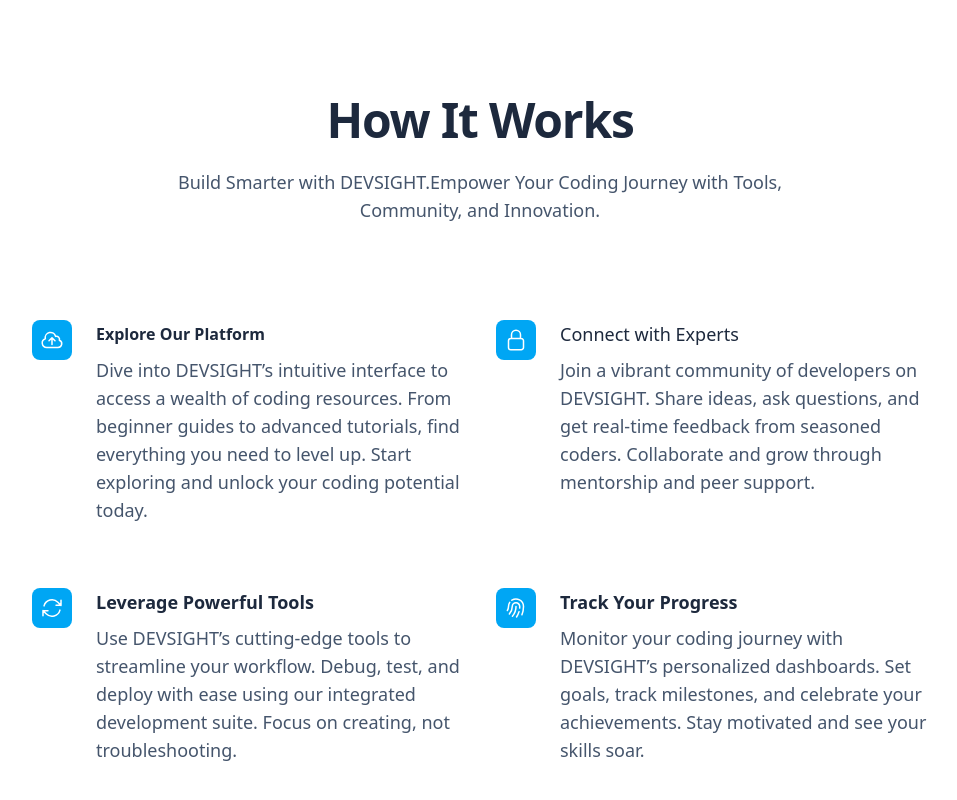
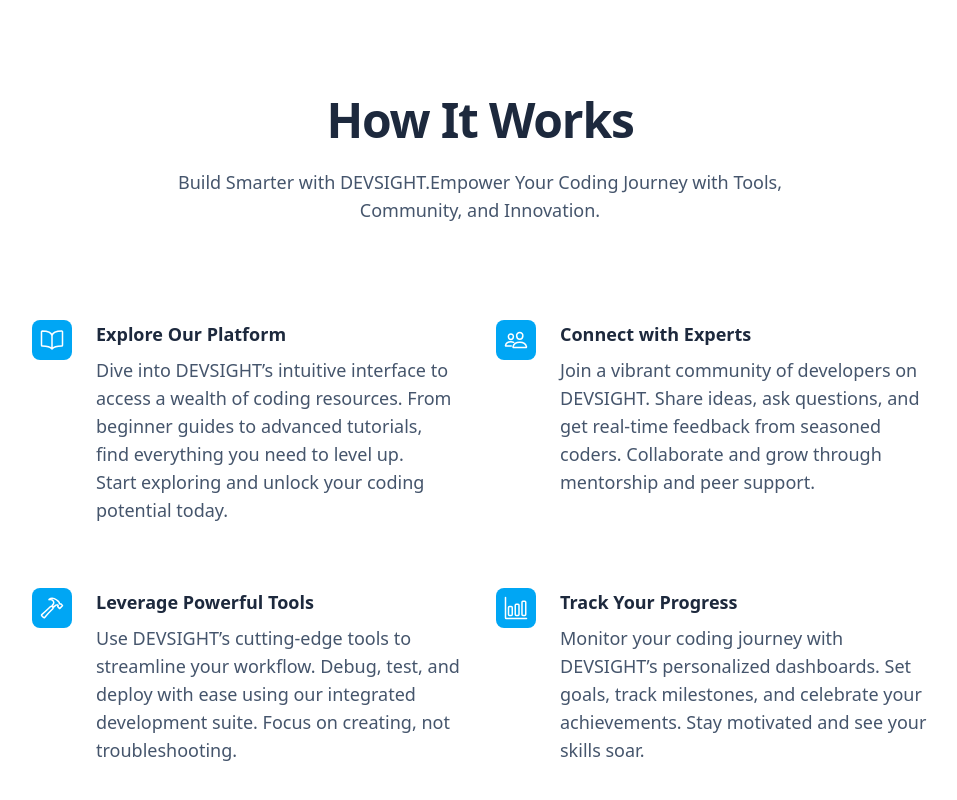
Before and after one commit to Grey01Rebel/DEVSIGHT, a plain HTML site: page index.html in a window 1280 px wide. Shown: the part 840-1640 px from the top of the page, without its empty margins (160-1117 px from the left). Drawn offline with nearby package versions, Linux system fonts and the light colour scheme.

Commit message:
updated size and of the icons

```diff
--- a/index.html
+++ b/index.html
@@ -38,22 +38,18 @@
                         <div class="mx-auto mt-16 max-w-2xl sm:mt-20 lg:mt-24 lg:max-w-4xl">
                         <dl class="grid max-w-xl grid-cols-1 gap-x-8 gap-y-10 lg:max-w-none lg:grid-cols-2 lg:gap-y-16">
                             <div class="relative pl-16">
-                            <dt class="text-base/7 font-bold text-slate-800">
+                            <dt class="text-lg font-bold text-slate-800">
                                 <div class="absolute left-0 top-0 flex size-10 items-center justify-center rounded-lg bg-sky-500">
-                                <svg class="size-6 text-white" fill="none" viewBox="0 0 24 24" stroke-width="1.5" stroke="currentColor" aria-hidden="true" data-slot="icon">
-                                    <path stroke-linecap="round" stroke-linejoin="round" d="M12 16.5V9.75m0 0 3 3m-3-3-3 3M6.75 19.5a4.5 4.5 0 0 1-1.41-8.775 5.25 5.25 0 0 1 10.233-2.33 3 3 0 0 1 3.758 3.848A3.752 3.752 0 0 1 18 19.5H6.75Z" />
-                                </svg>
+                                <ion-icon class="size-6 text-white" name="book-outline"></ion-icon>
                                 </div>
                                 Explore Our Platform
                             </dt>
-                            <dd class="mt-2">Dive into DEVSIGHT’s intuitive interface to access a wealth of coding resources. From beginner guides to advanced tutorials, find everything you need to level up. Start exploring and unlock your coding potential today.</dd>
+                            <dd class="mt-2 text-pretty">Dive into DEVSIGHT’s intuitive interface to access a wealth of coding resources. From beginner guides to advanced tutorials, find everything you need to level up. Start exploring and unlock your coding potential today.</dd>
                             </div>
                             <div class="relative pl-16">
-                            <dt class="lg font-semi-bold text-slate-800">
+                            <dt class="text-lg font-bold text-slate-800">
                                 <div class="absolute left-0 top-0 flex size-10 items-center justify-center rounded-lg bg-sky-500">
-                                <svg class="size-6 text-white" fill="none" viewBox="0 0 24 24" stroke-width="1.5" stroke="currentColor" aria-hidden="true" data-slot="icon">
-                                    <path stroke-linecap="round" stroke-linejoin="round" d="M16.5 10.5V6.75a4.5 4.5 0 1 0-9 0v3.75m-.75 11.25h10.5a2.25 2.25 0 0 0 2.25-2.25v-6.75a2.25 2.25 0 0 0-2.25-2.25H6.75a2.25 2.25 0 0 0-2.25 2.25v6.75a2.25 2.25 0 0 0 2.25 2.25Z" />
-                                </svg>
+                                <ion-icon class="size-6 text-white" name="people-outline"></ion-icon>
                                 </div>
                                 Connect with Experts
                             </dt>
@@ -62,20 +58,16 @@
                             <div class="relative pl-16">
                             <dt class="text-lg font-bold text-slate-800">
                                 <div class="absolute left-0 top-0 flex size-10 items-center justify-center rounded-lg bg-sky-500">
-                                <svg class="size-6 text-white" fill="none" viewBox="0 0 24 24" stroke-width="1.5" stroke="currentColor" aria-hidden="true" data-slot="icon">
-                                    <path stroke-linecap="round" stroke-linejoin="round" d="M16.023 9.348h4.992v-.001M2.985 19.644v-4.992m0 0h4.992m-4.993 0 3.181 3.183a8.25 8.25 0 0 0 13.803-3.7M4.031 9.865a8.25 8.25 0 0 1 13.803-3.7l3.181 3.182m0-4.991v4.99" />
-                                </svg>
+                                <ion-icon class="size-6 text-white" name="hammer-outline"></ion-icon>
                                 </div>
                                 Leverage Powerful Tools
                             </dt>
-                            <dd class="mt-2">Use DEVSIGHT’s cutting-edge tools to streamline your workflow. Debug, test, and deploy with ease using our integrated development suite. Focus on creating, not troubleshooting.</dd>
+                            <dd class="mt-2 text-pretty">Use DEVSIGHT’s cutting-edge tools to streamline your workflow. Debug, test, and deploy with ease using our integrated development suite. Focus on creating, not troubleshooting.</dd>
                             </div>
                             <div class="relative pl-16">
                             <dt class="text-lg font-bold text-slate-800">
                                 <div class="absolute left-0 top-0 flex size-10 items-center justify-center rounded-lg bg-sky-500">
-                                <svg class="size-6 text-white" fill="none" viewBox="0 0 24 24" stroke-width="1.5" stroke="currentColor" aria-hidden="true" data-slot="icon">
-                                    <path stroke-linecap="round" stroke-linejoin="round" d="M7.864 4.243A7.5 7.5 0 0 1 19.5 10.5c0 2.92-.556 5.709-1.568 8.268M5.742 6.364A7.465 7.465 0 0 0 4.5 10.5a7.464 7.464 0 0 1-1.15 3.993m1.989 3.559A11.209 11.209 0 0 0 8.25 10.5a3.75 3.75 0 1 1 7.5 0c0 .527-.021 1.049-.064 1.565M12 10.5a14.94 14.94 0 0 1-3.6 9.75m6.633-4.596a18.666 18.666 0 0 1-2.485 5.33" />
-                                </svg>
+                                <ion-icon class="size-6 text-white" name="bar-chart-outline"></ion-icon>
                                 </div>
                                 Track Your Progress
                             </dt>
```
